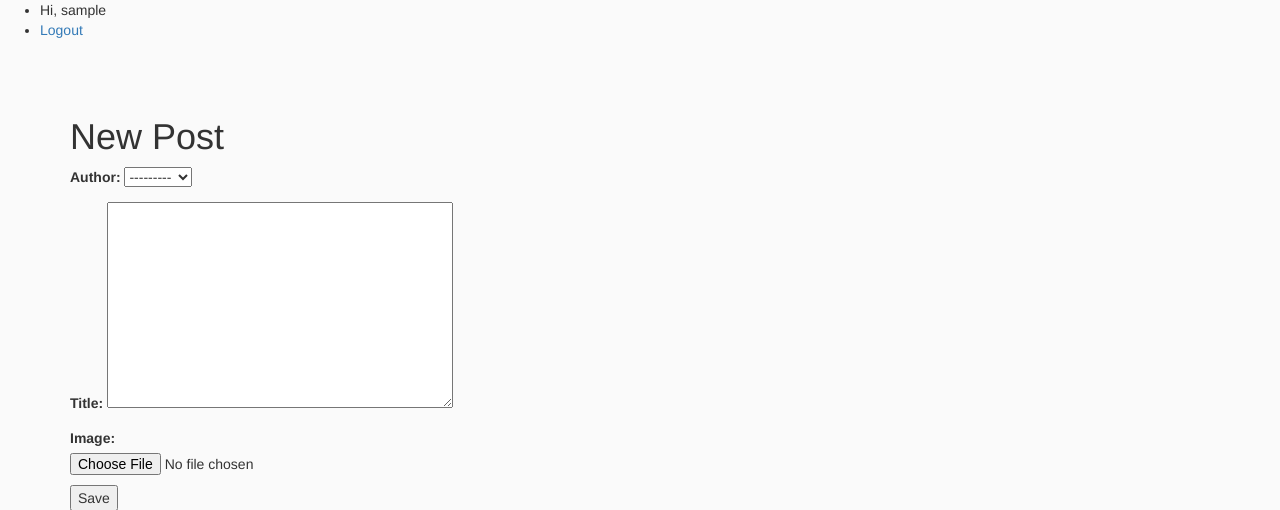
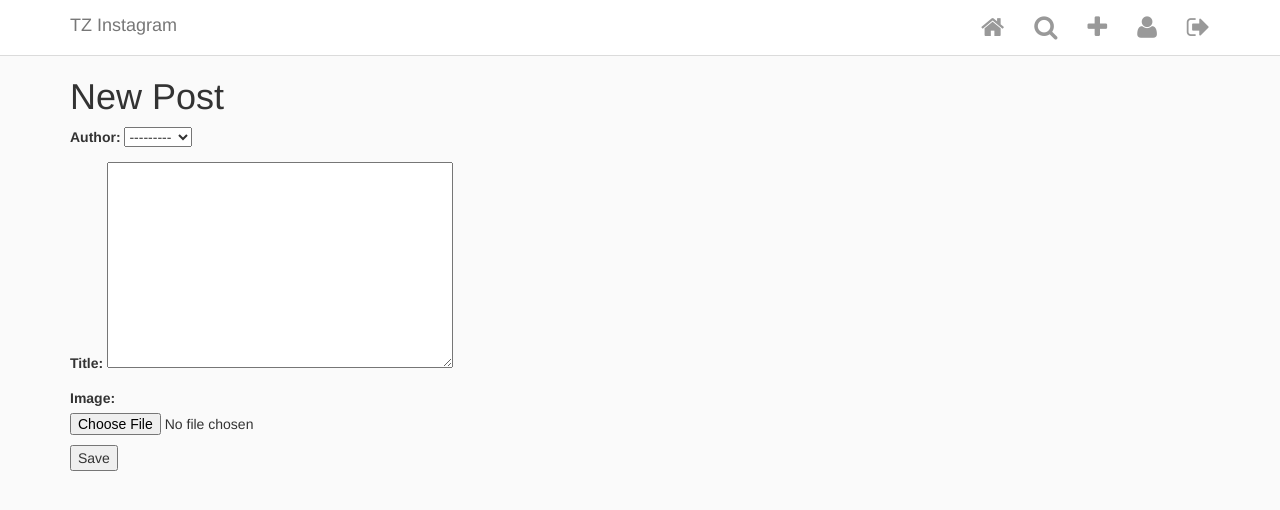
Before and after one commit to tczhao/MyInstagram, a Django app: page /instagram/post/new/ in a window 1280 px wide. Shown: the top 510 px of the page. Run offline with Django 3.2, Linux system fonts and the light colour scheme; the visitor is signed in with stand-in values (Sample User, id 1); data comes from the database, SQL or seed files in the repository; some libraries are stand-ins or nearby versions.

Commit message:
add header icons

```diff
--- a/templates/header.html
+++ b/templates/header.html
@@ -1,17 +1,30 @@
-<ul>
+<div class="navbar navbar-default navbar-fixed-top" id="main-nav">
+    <div class="container desktop">
+        <div class="navbar-header">
+            <a href="{% url 'posts' %}" class="navbar-brand">TZ Instagram</a>
+        </div>
+
+        <div id="navbar-main">
+            <ul class="nav navbar-nav navbar-right">
                 {% if request.user.is_authenticated %}
                     <li>
-            Hi, {{request.user.username}}
+                      <a href="{% url 'posts' %}">
+                        <i class="fa fa-home aria-hidden="true"></i>
+                      </a>
+                    </li>
+                    <li><a href="{% url 'helloworld' %}"><i class="fa fa-search " aria-hidden="true"></i></a></li>
+                    <li><a href="{% url 'post_create' %}"><i class="fa fa-plus " aria-hidden="true"></i></a></li>
+                    <li><a href="{% url 'helloworld' %}"><i class="fa fa-user " aria-hidden="true"></i></a></li>
+                    <li><a href="{% url 'logout' %}"><i class="fa fa-sign-out " aria-hidden="true"></i></a></li>
+                {% else %}
+                    <li>
+                        <a href="{% url 'login' %}">login</a>
                     </li>
                     <li>
-            <a href="{% url 'logout' %}"> Logout</a>
-        </li>
-    {% else %}
-        <li>
-            <a href="{% url 'login' %}"> Login</a>
-        </li>
-        <li>
-            <a href="{% url 'signup' %}"> Signup</a>
+                        <a href="{% url 'signup' %}">signup</a>
                     </li>
                 {% endif %}
             </ul>
+        </div>
+    </div>
+</div>
```
Lines whose indentation alone changed are shown as unchanged.
